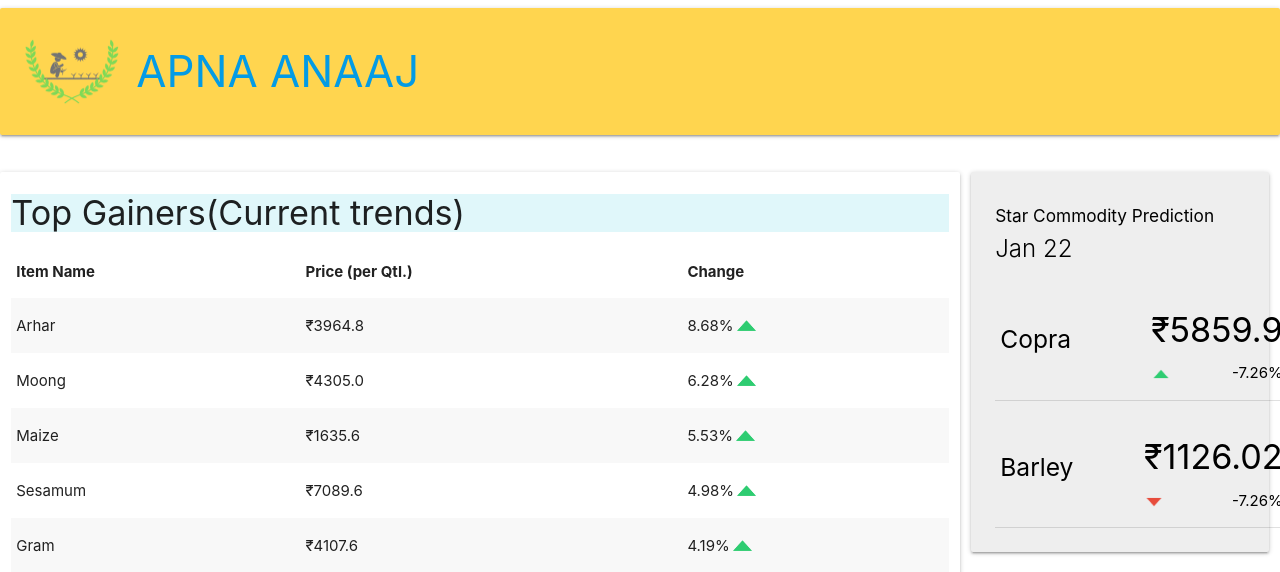
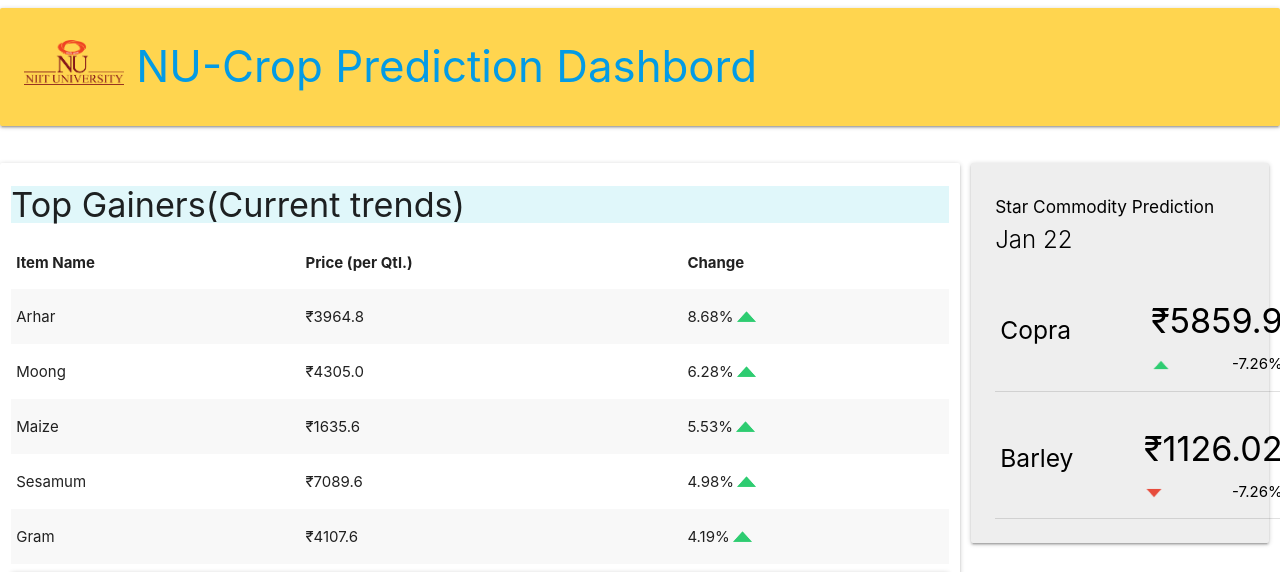
Before and after one commit to AvishekRoy16/Crop-Yield-Estimation-NU, a Flask app: page / in a window 1280 px wide; the page is wider, and only the part inside the window is pictured. Shown: the top 572 px of that part. Run offline with Flask 2, Linux system fonts and the light colour scheme.

Commit message:
Final Changes

```diff
--- a/templates/commodity.html
+++ b/templates/commodity.html
@@ -1,7 +1,7 @@
 <!DOCTYPE html>
 <html>
 <head>
-  <title>Apna Anaaj</title>
+  <title>NU-Crop Prediction</title>
   <!-- Compiled and minified CSS -->
     <link rel="stylesheet" href="https://cdnjs.cloudflare.com/ajax/libs/materialize/1.0.0/css/materialize.min.css">
     <link href="https://fonts.googleapis.com/icon?family=Material+Icons" rel="stylesheet">
@@ -18,8 +18,8 @@
   <div class="main">
     <div class="nav-wrapper">
 
-		<h3 class="card-panel #ffd54f amber lighten-2 center valign-wrapper center"><a class="brand-logo  #ffd54f-text text-lighten-4" href="#"><img alt="" src="/static/ApnaAnaajLogo.png" height="100px" width="100px" class="responsive-img" />
-          <span>APNA ANAAJ</span></a>
+		<h3 class="card-panel #ffd54f amber lighten-2 center valign-wrapper center"><a class="brand-logo  #ffd54f-text text-lighten-4" href="#"><img alt="" src="/static/NU.png" height="100px" width="100px" class="responsive-img" />
+          <span>NU-Crop Prediction Dashbord</span></a>
           </a></h3><h3>
 
 	</div>
--- a/templates/index.html
+++ b/templates/index.html
@@ -1,7 +1,7 @@
 <!DOCTYPE html>
 <html>
 <head>
-  <title>Apna Anaaj</title>
+  <title>NU-Crop Prediction</title>
   <!-- Compiled and minified CSS -->
     <link rel="stylesheet" href="https://cdnjs.cloudflare.com/ajax/libs/materialize/1.0.0/css/materialize.min.css">
     <link href="https://fonts.googleapis.com/icon?family=Material+Icons" rel="stylesheet">
@@ -33,8 +33,8 @@
 
 	<div class="nav-wrapper">
 
-		<h3 class="card-panel #ffd54f amber lighten-2 center valign-wrapper center"><a class="brand-logo  #ffd54f-text text-lighten-4" href="#"><img alt="" src="/static/ApnaAnaajLogo.png" height="100px" width="100px" class="responsive-img" />
-          <span>APNA ANAAJ</span></a>
+		<h3 class="card-panel #ffd54f amber lighten-2 center valign-wrapper center"><a class="brand-logo  #ffd54f-text text-lighten-4" href="#"><img alt="" src="/static/NU.png" height="100px" width="100px" class="responsive-img" />
+          <span>NU-Crop Prediction Dashbord</span></a>
           </a></h3><h3>
 
 	</div>
```
Also changed, not shown: app.py (line endings or trailing spaces), static/NU.png (added), static/Screenshot (23).png (deleted), static/Screenshot (24).png (deleted), static/Screenshot (25).png (deleted), static/Screenshot (26).png (deleted), static/Screenshot (27).png (deleted).
